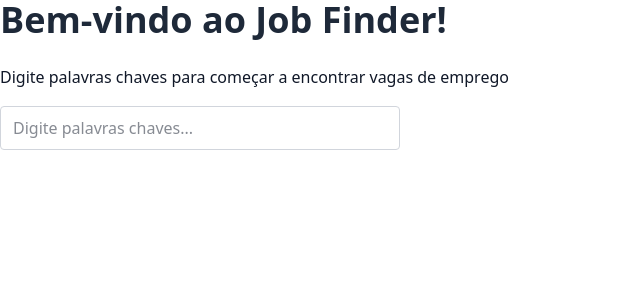
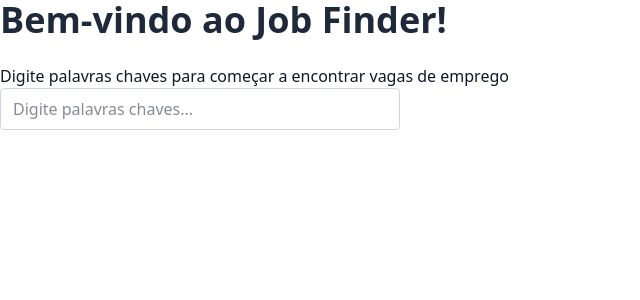
Before and after one commit to gufonseca-code/job-finder-app, a Next.js app: page / in a window 1280 px wide. Shown: the top 300 px of the page, without its empty margins (0-640 px from the left). Built offline with nearby package versions, Linux system fonts and the light colour scheme.

Commit message:
refactor: enhance UI components by adding Input and Button components; update styles in globals.css and page.tsx

```diff
--- a/app/globals.css
+++ b/app/globals.css
@@ -1,36 +1,21 @@
 @import "tailwindcss";
 
+@layer base {
+  :root {
+    --background: 0 0% 100%;
+    --foreground: 222.2 84% 4.9%;
 
-@layer base {
+    --primary: 222.1 83.2% 53.3%;
+    --primary-foreground: 210 40% 98%;
+
+    --radius: 0.5rem;
+  }
+
   html {
     scroll-behavior: smooth;
   }
 
   body {
-    @apply bg-white text-gray-900 antialiased font-sans leading-relaxed;
+    @apply bg-white text-gray-900 antialiased font-sans min-h-screen flex flex-col;
   }
-
-  h1, h2, h3, h4, h5, h6 {
-    @apply font-bold text-gray-800;
-  }
-
-  h1 { @apply text-4xl mb-6; }
-  h2 { @apply text-3xl mb-5; }
-  h3 { @apply text-2xl mb-4; }
 }
-
-a {
-  @apply text-blue-600 hover:text-blue-800 no-underline;
-}
-
-button {
-  @apply bg-blue-600 text-white font-semibold px-4 py-2 rounded hover:bg-blue-700 transition;
-}
-
-input, textarea, select {
-  @apply border border-gray-300 rounded px-3 py-2 focus:outline-none focus:ring-2 focus:ring-blue-500;
-}
-
-p {
-  @apply mb-4;
-}
--- a/app/page.tsx
+++ b/app/page.tsx
@@ -3,7 +3,7 @@ import InputKeywords from "@/components/InputKeywords"
 export default function Home() {
   return (
     <div>
-      <h1>Bem-vindo ao Job Finder!</h1>
+      <h1 className="text-4xl font-bold mb-6 text-gray-800">Bem-vindo ao Job Finder!</h1>
       <p>Digite palavras chaves para começar a encontrar vagas de emprego</p>
       <InputKeywords />
     </div>
--- a/components/InputKeywords.tsx
+++ b/components/InputKeywords.tsx
@@ -1,6 +1,7 @@
 "use client";
 
 import { useState, ChangeEvent, KeyboardEvent } from "react";
+import { Input } from "./ui/Input";
 
 export default function InputKeywords() {
     const [valueTyped, setValueTyped] = useState<string>('');
@@ -20,13 +21,11 @@ export default function InputKeywords() {
 
     return (
         <div className="max-w-[400px]">
-            <input
-                type="text"
+            <Input
                 value={valueTyped}
                 onChange={handleChange}
                 onKeyDown={handleKeyDown}
                 placeholder="Digite palavras chaves..."
-                className="w-full p-2"
             />
             <div className="mt-3">
                 {valueDisplayed.map((value, index) => (
--- /dev/null
+++ b/components/ui/Button.tsx
@@ -0,0 +1,15 @@
+import { ButtonHTMLAttributes } from "react";
+
+export function Button({ className, ...props }: ButtonHTMLAttributes<HTMLButtonElement>) {
+    return (
+        <button
+            className={`
+                bg-blue-600 text-white font-semibold px-4 py-2 rounded-lg
+                hover:bg-blue-700 transition duration-200
+                disabled:opacity-50 disabled:cursor-not-allowed
+                ${className || ''}
+            `}
+            {...props}
+        />
+    );
+}
--- /dev/null
+++ b/components/ui/Input.tsx
@@ -0,0 +1,10 @@
+import { InputHTMLAttributes } from "react";
+
+export function Input({ className, ...props }: InputHTMLAttributes<HTMLInputElement>) {
+    return (
+        <input
+            className={`border border-gray-300 rounded px-3 py-2 focus:outline-none focus:ring-2 focus:ring-blue-500 w-full ${className || ''}`}
+            {...props}
+        />
+    );
+}
```
